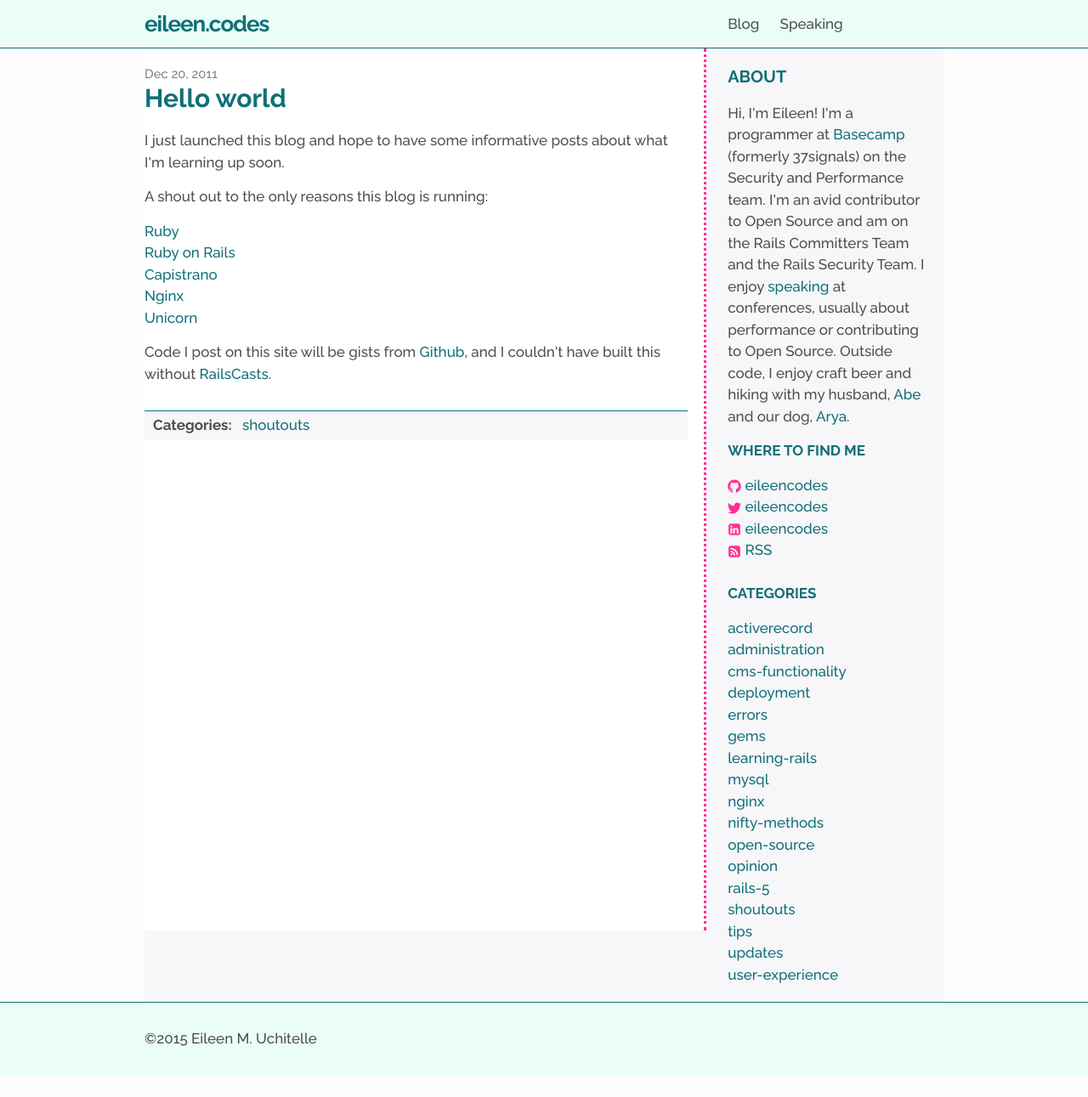
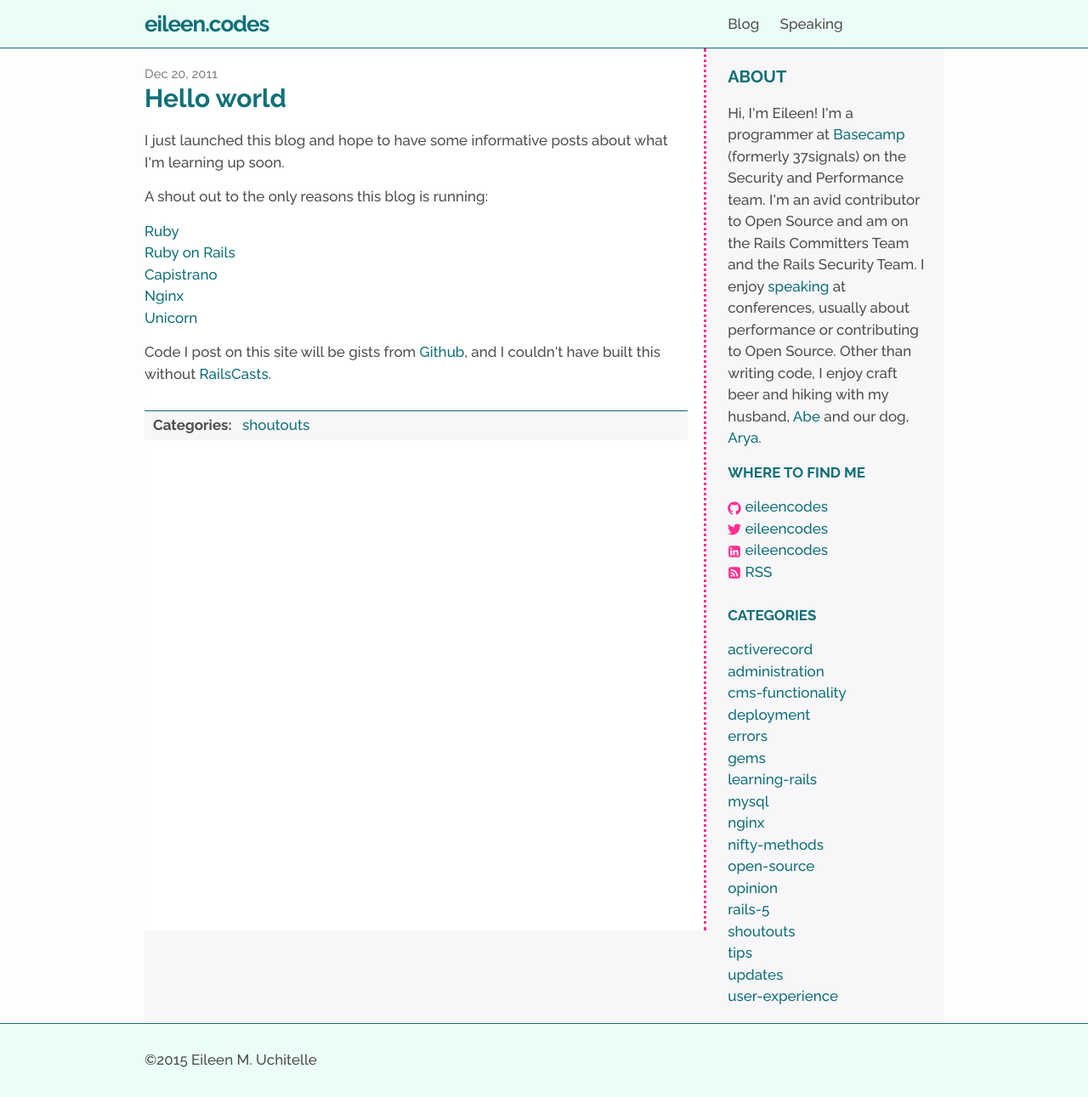
Before and after one commit to wjessop/eileencodes.github.io, a Jekyll site: the page built from _posts/2011-12-20-hello-world.md, in a window 1280 px wide. Shown: the whole page at 85% size. Built offline with Jekyll 4.4.1, drawn with Linux system fonts in a browser that asks for light colours; before the commit the page ends 1265 px from its top, so only the background shows below that.

Commit message:
Fix sidebar copy
The grammar seemed weird here. This updates it so it makes more sense.

```diff
--- a/_config.yml
+++ b/_config.yml
@@ -3,7 +3,7 @@
 name: Eileen M. Uchitelle
 description: > # this means to ignore newlines until "baseurl:"
   <h3>About</h3>
-  <p>Hi, I'm Eileen! I'm a programmer at <a href='http://basecamp.com' target='_blank'>Basecamp</a> (formerly 37signals) on the Security and Performance team. I'm an avid contributor to Open Source and am on the Rails Committers Team and the Rails Security Team. I enjoy <a href='/speaking'>speaking</a> at conferences, usually about performance or contributing to Open Source. Outside code, I enjoy craft beer and hiking with my husband, <a href='http://twitter.com/abeuchitelle' target='_blank'>Abe</a> and our dog, <a href='http://twitter.com/aryadog' target='_blank'>Arya</a>.</p>
+  <p>Hi, I'm Eileen! I'm a programmer at <a href='http://basecamp.com' target='_blank'>Basecamp</a> (formerly 37signals) on the Security and Performance team. I'm an avid contributor to Open Source and am on the Rails Committers Team and the Rails Security Team. I enjoy <a href='/speaking'>speaking</a> at conferences, usually about performance or contributing to Open Source. Other than writing code, I enjoy craft beer and hiking with my husband, <a href='http://twitter.com/abeuchitelle' target='_blank'>Abe</a> and our dog, <a href='http://twitter.com/aryadog' target='_blank'>Arya</a>.</p>
 
 url: "http://eileencodes.com" # the base hostname & protocol for your site
 twitter_username: eileencodes
```
